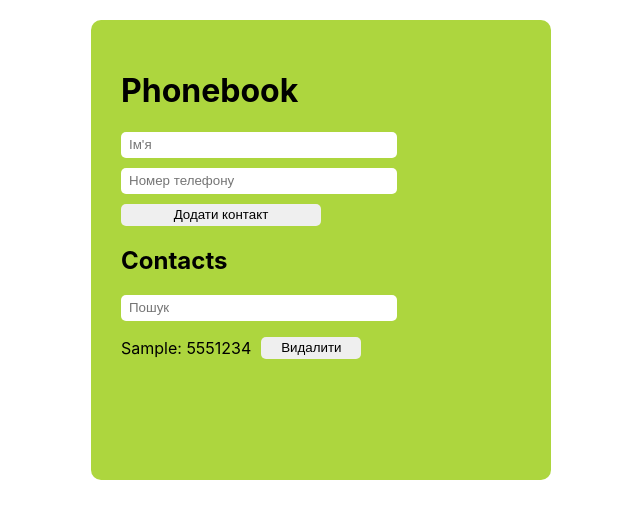
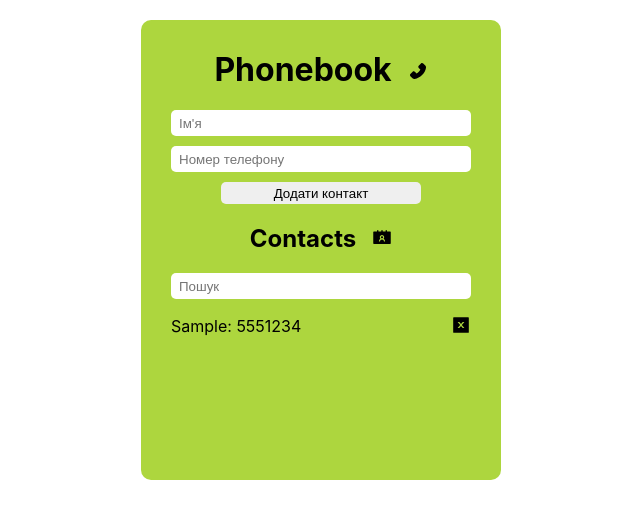
Before and after one commit to PetroBrodetskyi/goit-react-hw-02-phonebook, a React (Create React App) app: page / in a window 1280 px wide. Both pictures are taken after typing "Sample", "5551234" into the empty fields and a click on the button "Додати контакт". Shown: the top 518 px of the page, without its empty margins (319-959 px from the left). Built offline with nearby package versions, Linux system fonts and the light colour scheme.

Commit message:
notifyAdd

```diff
--- a/package.json
+++ b/package.json
@@ -8,8 +8,10 @@
     "@testing-library/react": "^12.1.4",
     "@testing-library/user-event": "^13.5.0",
     "nanoid": "^5.0.2",
+    "notiflix": "^3.2.6",
     "react": "^18.1.0",
     "react-dom": "^18.1.0",
+    "react-icons": "^4.11.0",
     "react-scripts": "5.0.1",
     "web-vitals": "^2.1.3"
   },
--- a/src/components/App/App.jsx
+++ b/src/components/App/App.jsx
@@ -4,6 +4,8 @@ import ContactList from '../ContactList/ContactList';
 import Filter from '../Filter/Filter';
 import { nanoid } from 'nanoid'
 import css from "./App.module.css"
+import { AiFillPhone, AiFillContacts } from "react-icons/ai";
+import { Notify } from 'notiflix/build/notiflix-notify-aio';
 
 class App extends Component {
   state = {
@@ -23,7 +25,12 @@ class App extends Component {
     const { name, number, contacts } = this.state;
 
     if (contacts.some((contact) => contact.name === name)) {
-      alert(`${name} вже є в списку контактів.`);
+      Notify.failure(`${name} вже є в списку контактів.`, {
+        position: 'center-bottom',
+        timeout: 3000,
+        width: '320px',
+        fontSize: '18px'
+      });
       return;
     }
 
@@ -45,7 +52,7 @@ class App extends Component {
     const { contacts, filter, name, number } = this.state;
     return (
       <div className={css.sectionapp}>
-        <h1>Phonebook</h1>
+        <div className={css.titleflex}><h1 className={css.sectiontitle}>Phonebook</h1><AiFillPhone className={css.iconphone}/></div>
         <ContactForm
           name={name}
           number={number}
@@ -53,7 +60,7 @@ class App extends Component {
           onSubmit={this.handleSubmit}
         />
 
-        <h2>Contacts</h2>
+        <div className={css.titleflex}><h2>Contacts</h2><AiFillContacts className={css.iconcontacts}/></div>
         <Filter value={filter} onChange={this.handleChange} />
         <ContactList contacts={contacts} filter={filter} onDelete={this.handleDelete} />
       </div>
--- a/src/components/App/App.module.css
+++ b/src/components/App/App.module.css
@@ -1,5 +1,5 @@
 .sectionapp {
-  width: 400px;
+  width: 300px;
   height: 400px;
   padding: 30px;
   margin-top: 20px;
@@ -8,3 +8,24 @@
   border-radius: 10px;
   background-color: rgb(173, 214, 62);
 }
+
+.titleflex {
+  display: flex;
+  justify-content: center;
+  align-items: baseline;
+  gap: 16px;
+}
+
+.sectiontitle {
+  margin-top: 0;
+}
+
+.iconphone {
+  margin: 0;
+  padding: 0;
+  font-size: 20px;
+}
+
+.iconcontacts {
+  font-size: 20px;
+}
--- a/src/components/ContactForm/ContactForm.module.css
+++ b/src/components/ContactForm/ContactForm.module.css
@@ -1,11 +1,13 @@
 .contactsflex {
   display: flex;
   flex-direction: column;
+  justify-content: center;
+  align-items: center;
   gap: 10px;
 }
 
 .contactinput {
-  width: 260px;
+  width: 284px;
   height: 24px;
   border-radius: 5px;
   border: none;
@@ -13,11 +15,10 @@
   padding-right: 8px;
 }
 
-.contactinput:active {
-  border: white;
-}
-
 .contactbutton {
+  display: flex;
+  align-items: center;
+  justify-content: center;
   width: 200px;
   height: 22px;
   border-radius: 5px;
--- a/src/components/ContactList/ContactList.jsx
+++ b/src/components/ContactList/ContactList.jsx
@@ -1,20 +1,25 @@
 import React from 'react';
-import css from "./ContactList.module.css"
+import css from "./ContactList.module.css";
+import { AiFillCloseSquare } from "react-icons/ai";
 
 const ContactList = ({ contacts, filter, onDelete }) => {
-  const filteredContacts = contacts.filter((contact) =>
+  const reversedContacts = [...contacts].reverse();
+
+  const filteredContacts = reversedContacts.filter((contact) =>
     contact.name.toLowerCase().includes(filter.toLowerCase())
   );
 
   return (
+    <div className={css.contactlistform}>
     <ul className={css.linone}>
       {filteredContacts.map((contact) => (
         <li className={css.liflex} key={contact.id}>
-          {contact.name}: {contact.number}
-          <button className={css.contactlistbutton} onClick={() => onDelete(contact.id)}>Видалити</button>
+          <div className={css.divflex}>{contact.name}: {contact.number}</div>
+          <div className={css.contactlistbutton} onClick={() => onDelete(contact.id)}><AiFillCloseSquare className={css.iconcontacts}/></div>
         </li>
       ))}
-    </ul>
+      </ul>
+      </div>
   );
 };
 
--- a/src/components/ContactList/ContactList.module.css
+++ b/src/components/ContactList/ContactList.module.css
@@ -1,22 +1,39 @@
+.contactlistform {
+  height: 162px;
+  overflow: auto;
+}
+
+.contactlistform::-webkit-scrollbar {
+  display: none;
+}
+
 .linone {
   display: flex;
   flex-direction: column;
-  gap: 10px;
+  gap: 8px;
   list-style: none;
   padding: 0;
 }
 
 .liflex {
   display: flex;
-  justify-content: left;
+  justify-content: space-between;
   align-items: center;
+}
+
+.divflex {
+  display: flex;
   gap: 10px;
 }
 
 .contactlistbutton {
-  width: 100px;
+  width: 20px;
   height: 22px;
-  border-radius: 5px;
   border: none;
   cursor: pointer;
+  font-size: 20px;
 }
+
+.contactlistbutton:hover {
+  color: orangered;
+}
--- a/src/components/Filter/Filter.module.css
+++ b/src/components/Filter/Filter.module.css
@@ -1,5 +1,5 @@
 .filterinput {
-  width: 260px;
+  width: 284px;
   height: 24px;
   border-radius: 5px;
   padding-left: 8px;
```
Also changed, not shown: 1 other file (tests, documents, lock files or other folders).
